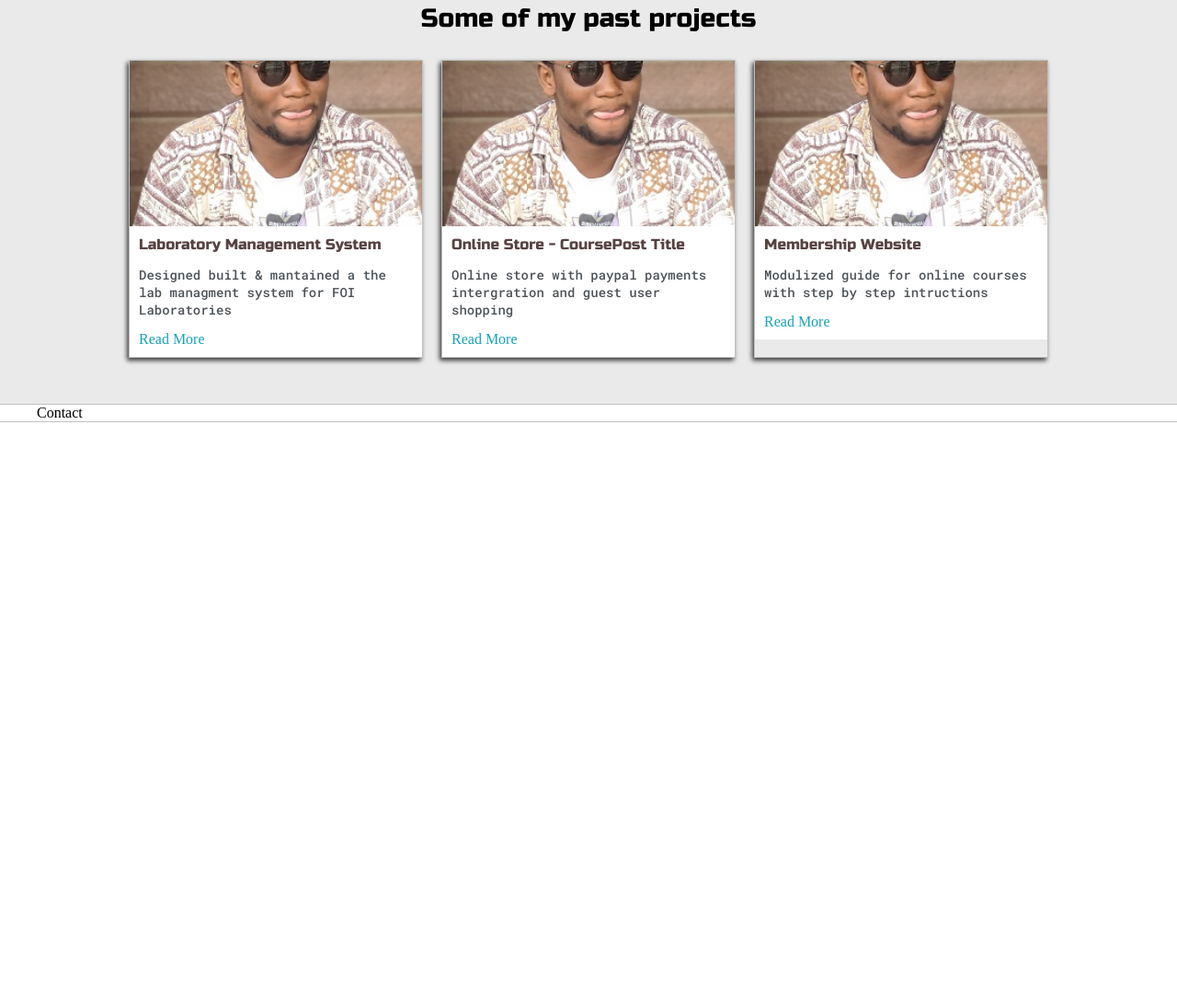
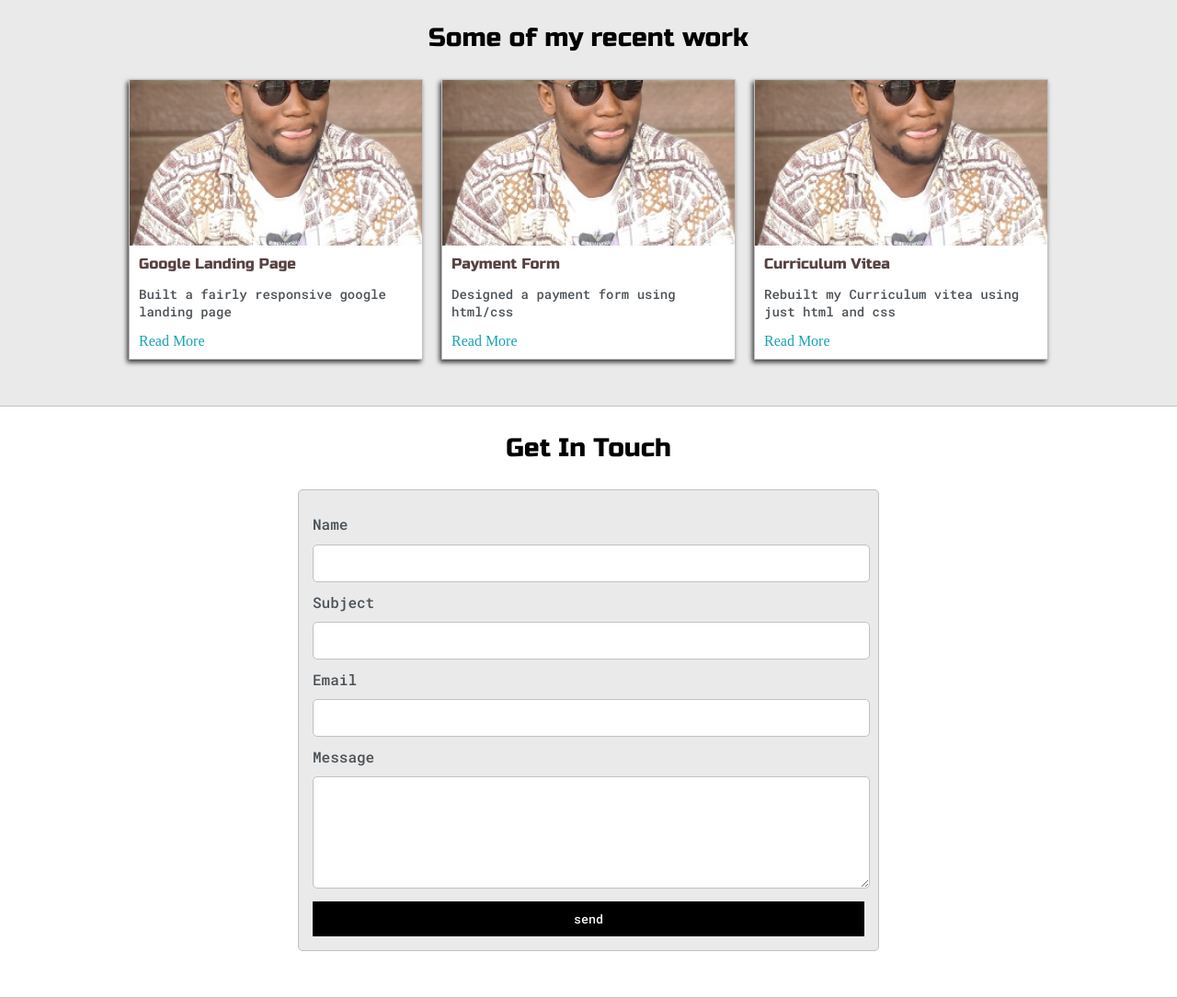
Before and after one commit to JayKoder/Portfolio-with-dennis, a plain HTML site: page index.html in a window 1280 px wide. Shown: the part 1326-2411 px from the top of the page at 92% size. Before the commit the page ends 1785 px from the top, so only its background shows below. Drawn offline with Linux system fonts and the light colour scheme.

Commit message:
Form section and javascript from dennis

```diff
--- /dev/null
+++ b/blue.css
@@ -0,0 +1,16 @@
+:root{
+	--mainColor:#15202b;
+	--secondaryColor:#192734;
+
+	--borderColor:#164056;
+
+	--mainText: #fff;
+	--secondaryText:#eeeeee;
+
+	--themeDotBorder: #fff;
+
+	--previewBG: rgb(25, 39, 52, 0.8);
+	--previewShadow: #111921;
+
+	--buttonColor: #17a2b8;
+}
--- /dev/null
+++ b/green.css
@@ -0,0 +1,16 @@
+:root{
+	--mainColor:#606856;
+	--secondaryColor:#515a48;
+
+	--borderColor:#161914;
+
+	--mainText: #fff;
+	--secondaryText:#eeeeee;
+
+	--themeDotBorder: #fff;
+
+	--previewBG: rgb(81, 90, 72, 0.8);
+	--previewShadow: #2a2f25;
+
+	--buttonColor: #669966;
+}
--- a/index.html
+++ b/index.html
@@ -8,6 +8,7 @@
 	<link href="https://fonts.googleapis.com/css2?family=Russo+One&display=swap" rel="stylesheet">
 	<link href="https://fonts.googleapis.com/css2?family=Roboto+Mono:wght@500&family=Russo+One&display=swap" rel="stylesheet">
 	<link rel="stylesheet" href="style.css">
+	<link id="theme-style" rel="stylesheet" type="text/css" href="style.css">
 </head>
 <body>
 	<section class="s1">
@@ -36,10 +37,10 @@
 					<h5 style="text-align: center; line-height: 0;">Personalize Theme</h5>
 
 					<div id="theme-options-wrapper">
-						<div id="light-mode" class="theme-dot"></div>
-						<div id="blue-mode" class="theme-dot"></div>
-						<div id="green-mode" class="theme-dot"></div>
-						<div id="purple-mode" class="theme-dot"></div>
+						<div data-mode="light" id="light-mode" class="theme-dot"></div>
+						<div data-mode="blue" id="blue-mode" class="theme-dot"></div>
+						<div data-mode="green" id="green-mode" class="theme-dot"></div>
+						<div data-mode="purple" id="purple-mode" class="theme-dot"></div>
 					</div>
 
 					<p id="settings-note">*Theme settings will be saved for<br> your next vist</p>
@@ -51,7 +52,7 @@
 							<div id="corner-tl" class="corner"></div>
 							<div id="corner-tr" class="corner"></div>
 							<h3>What I Do</h3>
-							<p>I was a lead developer in a past life, now I enjoy teaching courses.</p>
+							<p>I am an aspiring Frontend web developer, focused on improving my HTML and CSS skills, <br> as well as documenting my coding journey along the way.</p>
 							<div id="corner-bl" class="corner"></div>
 							<div id="corner-br" class="corner"></div>
 						</div>
@@ -68,15 +69,15 @@
 				<div class="about-me">
 					<h4>More about me</h4>
 
-					<p>I build new projects just to tickle my brain and love teaching others how they're made.</p>
+					<p>My coding journey started March of 2021, learning the basics of html and css before joining 'TheZuriTeam'. A coding community, filled with a wide range of web developers to learn from and work with.</p>
 
-					<p>While I keep busy teaching courses, I still take interviews in search of a great team & projects that interest me.</p>
+					<p>I'm a big football fan who also loves movies, enjoy traveling and learning new things.</p>
 
 				<hr>
 
-				<h4>TOP EXPERTISE</h4>
+				<h4>EXPERTISE</h4>
 
-				<p>Fullstack developer with primary focus on Django + React: <a target="_blank" href="Jay_CV.pdf">Download resume</a></p>
+				<p>Frontend developer with primary focus on Javascript: <a target="_blank" href="Jay_CV.pdf">Download resume</a></p>
 
 				<div id="skills">
 					<ul>
@@ -112,47 +113,70 @@
 
 	<section class="s1">
 		<div class="main-container">
-			<h3 style="text-align: center;">Some of my past projects</h3>
+			<h3 style="text-align: center;">Some of my recent work</h3>
 
 			<div class="post-wrapper">
 
-				<div class="post">
-					<img class="thumbnail" src="img/jaycut.jpg">
-					<div class="post-preview">
-						<h6 class="post-title">Laboratory Management System</h6>
-						<p class="post-intro">Designed built & mantained a the lab managment system for FOI Laboratories</p>
-						<a href="#">Read More</a>
+				<div>
+					<div class="post">
+						<img class="thumbnail" src="img/jaycut.jpg">
+						<div class="post-preview">
+							<h6 class="post-title">Google Landing Page</h6>
+							<p class="post-intro">Built a fairly responsive google landing page</p>
+							<a href="post.html">Read More</a>
+						</div>
 					</div>
 				</div>
 
-				<div class="post">
-					<img class="thumbnail" src="img/jaycut.jpg">
-					<div class="post-preview">
-						<h6 class="post-title">Online Store - CoursePost Title</h6>
-						<p class="post-intro">Online store with paypal payments intergration and guest user shopping</p>
-						<a href="#">Read More</a>
+				<div>
+					<div class="post">
+						<img class="thumbnail" src="img/jaycut.jpg">
+						<div class="post-preview">
+							<h6 class="post-title">Payment Form</h6>
+							<p class="post-intro">Designed a payment form using html/css</p>
+							<a href="#">Read More</a>
+						</div>
 					</div>
 				</div>
 
-				<div class="post">
-					<img class="thumbnail" src="img/jaycut.jpg">
-					<div class="post-preview">
-						<h6 class="post-title">Membership Website</h6>
-						<p class="post-intro">Modulized guide for online courses with step by step intructions</p>
-						<a href="#">Read More</a>
+				<div>
+					<div class="post">
+						<img class="thumbnail" src="img/jaycut.jpg">
+						<div class="post-preview">
+							<h6 class="post-title">Curriculum Vitea</h6>
+							<p class="post-intro">Rebuilt my Curriculum vitea using just html and css</p>
+							<a href="#">Read More</a>
+						</div>
 					</div>
 				</div>
 			</div>
-
-
 
 		</div>
 	</section>
 
 	<section class="s2">
 		<div class="main-container">
-			Contact
+			<h3 style="text-align: center;">Get In Touch</h3>
+
+			<form id="contact-form">
+				<label>Name</label>
+				<input class="input-field" type="text" name="name">
+
+				<label>Subject</label>
+				<input class="input-field" type="text" name="subject">
+
+				<label>Email</label>
+				<input class="input-field" type="text" name="Email">
+
+				<label>Message</label>
+				<textarea class="input-field" name="Message"></textarea>
+
+				<input id="submit-btn" type="submit" value="send">
+			</form>
 		</div>
 	</section>
+
+	<script type="text/javascript" src="script.js"></script>
+
 </body>
 </html>
--- /dev/null
+++ b/purple.css
@@ -0,0 +1,16 @@
+:root{
+	--mainColor:#463448;
+	--secondaryColor:#382a3f;
+
+	--borderColor:#1d1528;
+
+	--mainText: #fff;
+	--secondaryText:#eeeeee;
+
+	--themeDotBorder: #fff;
+
+	--previewBG: rgb(29, 21, 32, 0.8);
+	--previewShadow: #2b202f;
+
+	--buttonColor: #8534a3;
+}
--- /dev/null
+++ b/script.js
@@ -0,0 +1,40 @@
+console.log('Its working')
+
+let theme = localStorage.getItem('theme')
+
+if(theme == null){
+	setTheme('light')
+}else{
+	setTheme(theme)
+}
+
+let themeDots = document.getElementsByClassName('theme-dot')
+
+
+for (var i=0; themeDots.length > i; i++){
+	themeDots[i].addEventListener('click', function(){
+		let mode = this.dataset.mode
+		console.log('Option clicked:', mode)
+		setTheme(mode)
+	})
+}
+
+function setTheme(mode) {
+    if (mode == "light") {
+        document.getElementById("theme-style").href = "default.css";
+    }
+
+    if (mode == "blue") {
+        document.getElementById("theme-style").href = "blue.css";
+    }
+
+    if (mode == "green") {
+        document.getElementById("theme-style").href = "green.css";
+    }
+
+    if (mode == "purple") {
+        document.getElementById("theme-style").href = "purple.css";
+    }
+
+    localStorage.setItem("theme", mode);
+}
--- a/style.css
+++ b/style.css
@@ -11,12 +11,18 @@
 
 	--previewBG: rgb(251, 249, 243, 0.8);
 	--previewShadow: #f0ead6;
+
+	--buttonColor: black;
 }
 
 
 html, body{
 	padding: 0px;
 	margin: 0px;
+}
+
+body *{
+	transition: 0.3s;
 }
 
 
@@ -77,6 +83,10 @@ h6 {font-size: 16px;}
 	border: 1px solid var(--borderColor);
 	border-radius: 5px 5px 0 0;
 
+	box-shadow: -1px 1px 5px 0px rgba(0,0,0,0.75);
+	-webkit-box-shadow: -1px 1px 5px 0px rgba(0,0,0,0.75);
+	-moz-box-shadow: -1px 1px 5px 0px rgba(0,0,0,0.75);
+
 	display: grid;
 	grid-template-columns: 1fr 1fr;
 	grid-template-areas:
@@ -93,6 +103,10 @@ h6 {font-size: 16px;}
 	justify-content: space-between;
 	align-items: center;
 	background-color: var(--mainColor);
+}
+
+#navigation{
+	color: var(--mainText);
 }
 
 #navigation{
@@ -317,6 +331,47 @@ h6 {font-size: 16px;}
 	font-size: 14px;
 }
 
+#contact-form{
+	display: block;
+	max-width: 600px;
+	margin: 0 auto;
+	border: 1px solid var(--borderColor);
+	padding: 15px;
+	border-radius: 5px;
+	background-color: var(--mainColor);
+	margin-bottom: 50px;
+}
+
+#contact-form label{
+	line-height: 2.7em;
+}
+
+#contact-form textarea{
+	min-height: 100px;
+	font-size: 14px;
+}
+
+.input-field{
+	width: 100%;
+	padding-top: 10px;
+	padding-bottom: 10px;
+	background-color: var(--secondaryColor);
+	border-radius: 5px;
+	border: 1px solid var(--borderColor);
+	font-size: 14px;
+}
+
+
+#submit-btn{
+	margin-top: 10px;
+	width: 100%;
+	padding-top: 10px;
+	padding-bottom: 10px;
+	color: #fff;
+	background-color: var(--buttonColor);
+	border: none;
+}
+
 @media screen and (max-width: 1200px){
 	.main-container{
 		width: 95%;
```
Also changed, not shown: post.html (added, +33 -0 lines).
